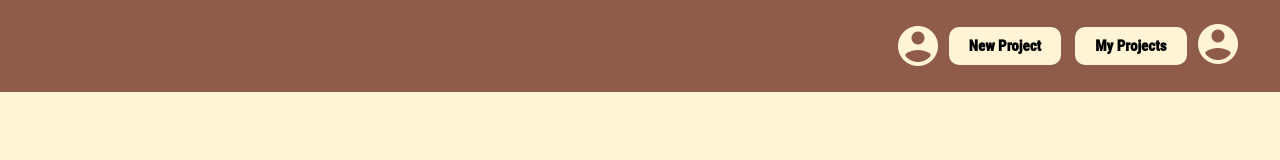
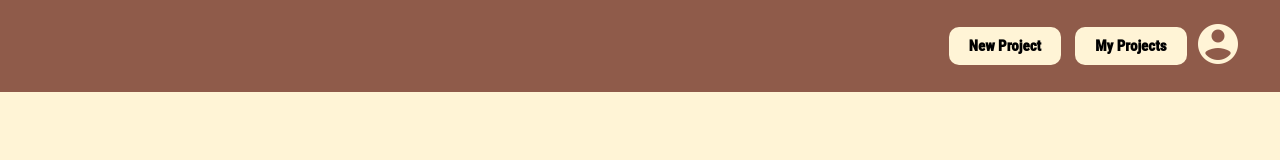
Before and after one commit to Kevmister331/project-panini, a React (Create React App) app: page / in a window 1280 px wide. Shown: the top 160 px of the page. Built offline with nearby package versions, Linux system fonts and the light colour scheme; a web font is replaced by a local one.

Commit message:
Fixed merge issues

```diff
--- a/src/App.js
+++ b/src/App.js
@@ -17,7 +17,6 @@ function App() {
   return (
     <div className="App">
       <header>
-          <img src={require("./images/icons8-male-user-48.png")} alt="logo"></img>
           <nav>
               <ul class="nav__links">
                   <li><a href="#featured-projects"><button className="button">New Project</button></a></li>
```
